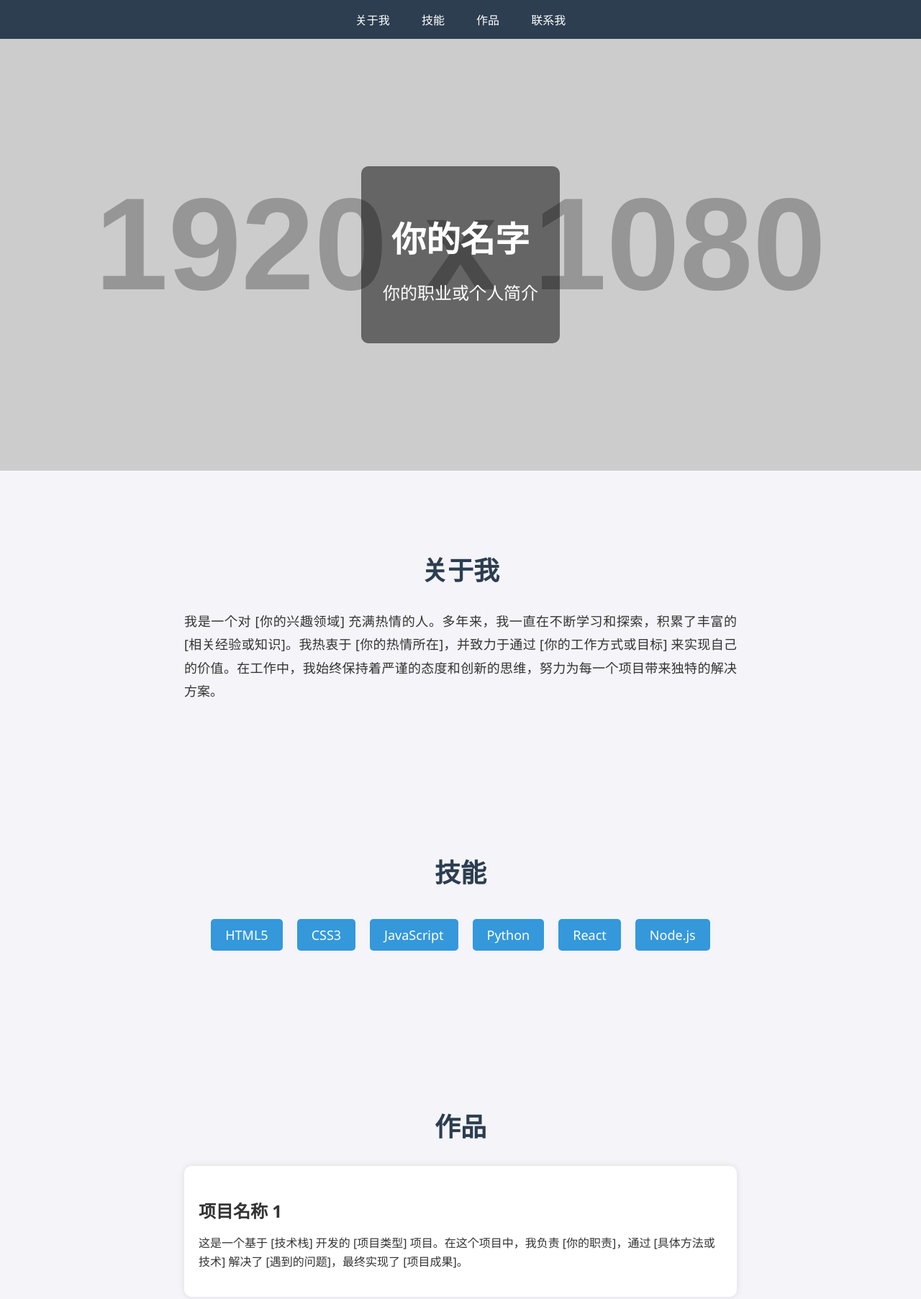
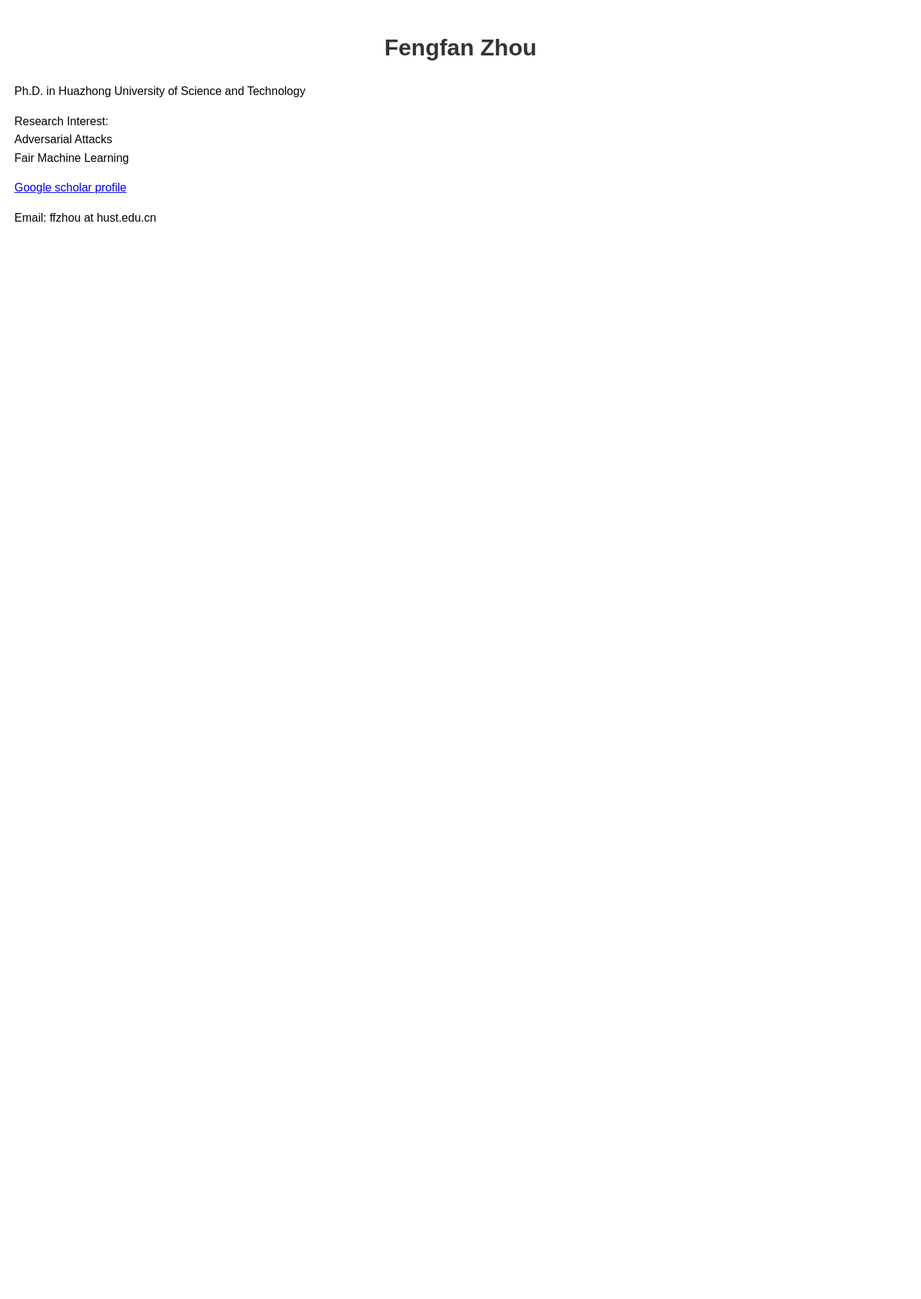
Before and after one commit to zhoufengfan/zhoufengfan.github.io, a plain HTML site: page index.html in a window 1280 px wide. Shown: the top 1805 px of the page at 72% size. After the commit the page ends 800 px from the top, so only its background shows below. Drawn offline with Linux system fonts and the light colour scheme; placeholder pictures from the web are drawn by us.

Commit message:
Update index.html

```diff
--- a/index.html
+++ b/index.html
@@ -4,252 +4,56 @@
 <head>
     <meta charset="UTF-8">
     <meta name="viewport" content="width=device-width, initial-scale=1.0">
-    <title>个人主页</title>
+    <title>Fengfan Zhou's Profile</title>
     <style>
-        /* 全局样式 */
         body {
-            font-family: 'Segoe UI', Tahoma, Geneva, Verdana, sans-serif;
+            font-family: Arial, sans-serif;
+            line-height: 1.6;
             margin: 0;
-            padding: 0;
-            background-color: #f4f4f9;
+            padding: 20px;
+        }
+
+        h1,
+        h2,
+        h3 {
             color: #333;
         }
 
-        /* 导航栏样式 */
-        nav {
-            background-color: #2c3e50;
-            color: white;
-            padding: 15px 0;
+        h1 {
             text-align: center;
         }
 
-        nav ul {
-            list-style-type: none;
-            margin: 0;
-            padding: 0;
+        .section {
+            margin-bottom: 30px;
         }
 
-        nav ul li {
-            display: inline;
-            margin: 0 20px;
+        .section h2 {
+            border-bottom: 1px solid #ccc;
+            padding-bottom: 5px;
         }
 
-        nav ul li a {
-            color: white;
-            text-decoration: none;
-            transition: color 0.3s ease;
+        .section ul {
+            list-style-type: disc;
+            padding-left: 20px;
         }
 
-        nav ul li a:hover {
-            color: #3498db;
-        }
-
-        /* 头部样式 */
-        header {
-            background-image: url('https://via.placeholder.com/1920x1080');
-            background-size: cover;
-            background-position: center;
-            height: 600px;
-            display: flex;
-            align-items: center;
-            justify-content: center;
-            text-align: center;
-            color: white;
-        }
-
-        .header-content {
-            background-color: rgba(0, 0, 0, 0.5);
-            padding: 30px;
-            border-radius: 10px;
-        }
-
-        .header-content h1 {
-            font-size: 48px;
-            margin-bottom: 10px;
-        }
-
-        .header-content p {
-            font-size: 24px;
-        }
-
-        /* 主要内容样式 */
-        section {
-            padding: 80px 20%;
-        }
-
-        section h2 {
-            font-size: 36px;
-            margin-bottom: 30px;
-            text-align: center;
-            color: #2c3e50;
-        }
-
-        /* 关于我部分 */
-        #about p {
-            line-height: 1.8;
-            font-size: 18px;
-            text-align: justify;
-        }
-
-        /* 技能部分 */
-        #skills ul {
-            list-style-type: none;
-            padding: 0;
-            display: flex;
-            flex-wrap: wrap;
-            justify-content: center;
-        }
-
-        #skills ul li {
-            background-color: #3498db;
-            color: white;
-            padding: 10px 20px;
-            margin: 10px;
-            border-radius: 5px;
-            font-size: 18px;
-        }
-
-        /* 作品部分 */
-        #projects .project {
-            background-color: white;
-            padding: 20px;
-            margin-bottom: 30px;
-            border-radius: 10px;
-            box-shadow: 0 0 10px rgba(0, 0, 0, 0.1);
-        }
-
-        #projects .project h3 {
-            font-size: 24px;
-            margin-bottom: 10px;
-        }
-
-        #projects .project p {
-            line-height: 1.6;
-            font-size: 16px;
-        }
-
-        /* 联系我部分 */
-        #contact form {
-            display: flex;
-            flex-direction: column;
-        }
-
-        #contact form input,
-        #contact form textarea {
-            padding: 15px;
-            margin-bottom: 20px;
-            border: 1px solid #ccc;
-            border-radius: 5px;
-            font-size: 16px;
-        }
-
-        #contact form button {
-            padding: 15px;
-            background-color: #2c3e50;
-            color: white;
-            border: none;
-            border-radius: 5px;
-            font-size: 18px;
-            cursor: pointer;
-            transition: background-color 0.3s ease;
-        }
-
-        #contact form button:hover {
-            background-color: #34495e;
-        }
-
-        /* 页脚样式 */
-        footer {
-            background-color: #2c3e50;
-            color: white;
-            text-align: center;
-            padding: 20px 0;
+        .section li {
+            margin-bottom: 5px;
         }
     </style>
 </head>
 
 <body>
-    <!-- 导航栏 -->
-    <nav>
-        <ul>
-            <li><a href="#about">关于我</a></li>
-            <li><a href="#skills">技能</a></li>
-            <li><a href="#projects">作品</a></li>
-            <li><a href="#contact">联系我</a></li>
-        </ul>
-    </nav>
-
-    <!-- 头部 -->
-    <header>
-        <div class="header-content">
-            <h1>你的名字</h1>
-            <p>你的职业或个人简介</p>
-        </div>
-    </header>
-
-    <!-- 关于我 -->
-    <section id="about">
-        <h2>关于我</h2>
-        <p>我是一个对 [你的兴趣领域] 充满热情的人。多年来，我一直在不断学习和探索，积累了丰富的 [相关经验或知识]。我热衷于 [你的热情所在]，并致力于通过 [你的工作方式或目标] 来实现自己的价值。在工作中，我始终保持着严谨的态度和创新的思维，努力为每一个项目带来独特的解决方案。</p>
-    </section>
-
-    <!-- 技能 -->
-    <section id="skills">
-        <h2>技能</h2>
-        <ul>
-            <li>HTML5</li>
-            <li>CSS3</li>
-            <li>JavaScript</li>
-            <li>Python</li>
-            <li>React</li>
-            <li>Node.js</li>
-        </ul>
-    </section>
-
-    <!-- 作品 -->
-    <section id="projects">
-        <h2>作品</h2>
-        <div class="project">
-            <h3>项目名称 1</h3>
-            <p>这是一个基于 [技术栈] 开发的 [项目类型] 项目。在这个项目中，我负责 [你的职责]，通过 [具体方法或技术] 解决了 [遇到的问题]，最终实现了 [项目成果]。</p>
-        </div>
-        <div class="project">
-            <h3>项目名称 2</h3>
-            <p>该项目是一个 [项目描述]，使用了 [技术栈] 进行开发。我在项目中主要承担 [你的职责]，通过 [具体行动] 提升了项目的 [性能或功能]。</p>
-        </div>
-    </section>
-
-    <!-- 联系我 -->
-    <section id="contact">
-        <h2>联系我</h2>
-        <form>
-            <input type="text" placeholder="你的姓名" required>
-            <input type="email" placeholder="你的邮箱" required>
-            <textarea placeholder="你的留言" rows="5" required></textarea>
-            <button type="submit">发送</button>
-        </form>
-    </section>
-
-    <!-- 页脚 -->
-    <footer>
-        <p>&copy; 2025 你的名字. 保留所有权利.</p>
-    </footer>
-
-    <script>
-        // 平滑滚动效果
-        const navLinks = document.querySelectorAll('nav ul li a');
-        navLinks.forEach(link => {
-            link.addEventListener('click', function (e) {
-                e.preventDefault();
-                const targetId = this.getAttribute('href').substring(1);
-                const targetSection = document.getElementById(targetId);
-                window.scrollTo({
-                    top: targetSection.offsetTop,
-                    behavior: 'smooth'
-                });
-            });
-        });
-    </script>
+    <h1>Fengfan Zhou</h1>
+    <p>Ph.D. in Huazhong University of Science and Technology</p>
+    <p>Research Interest:
+    <br>
+    Adversarial Attacks
+    <br>
+    Fair Machine Learning
+    </p>
+    <a href="https://scholar.google.com/citations?user=svc-Ow4AAAAJ">Google scholar profile</a>
+    <p>Email: ffzhou at hust.edu.cn</p>
 </body>
 
 </html>
```
